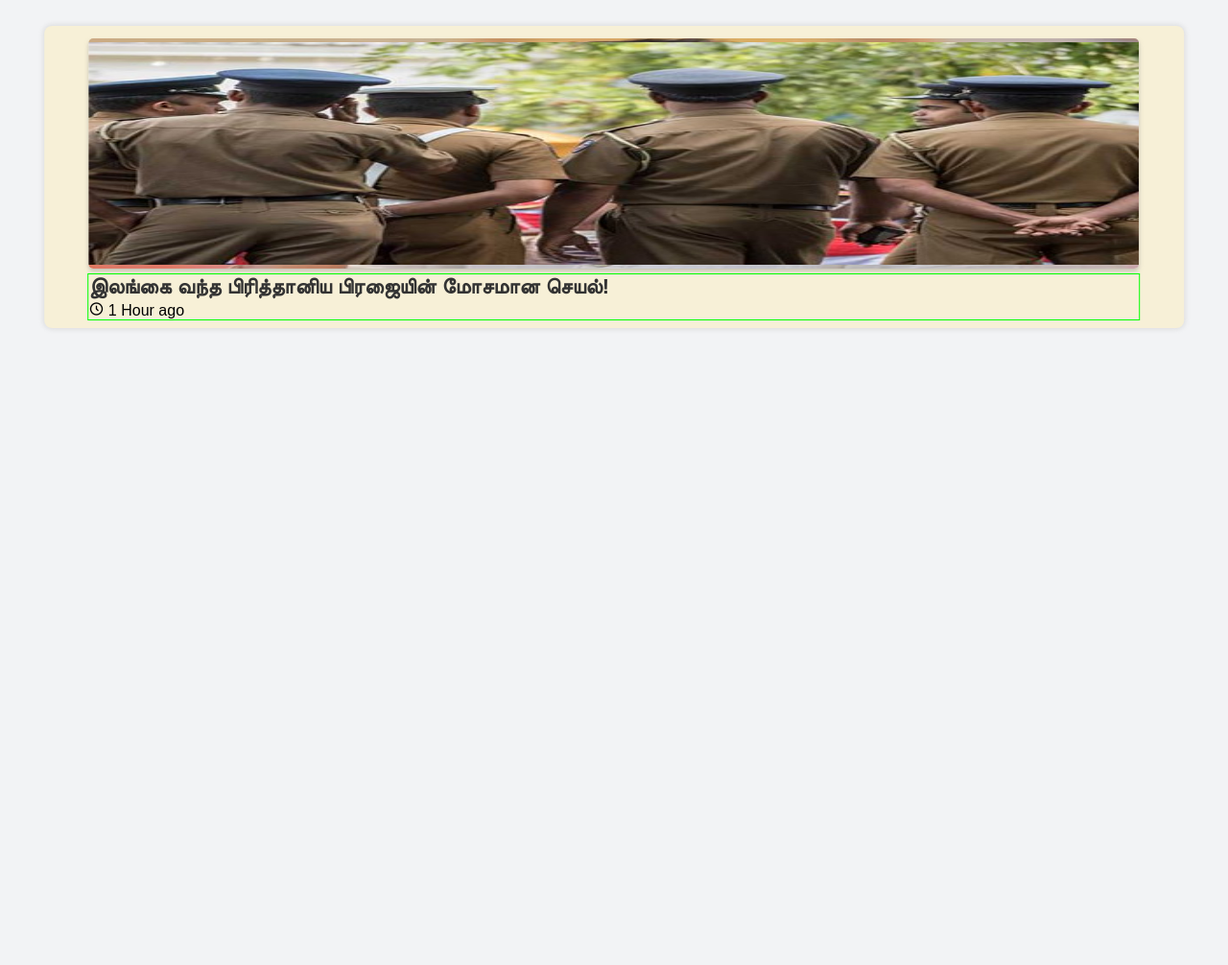
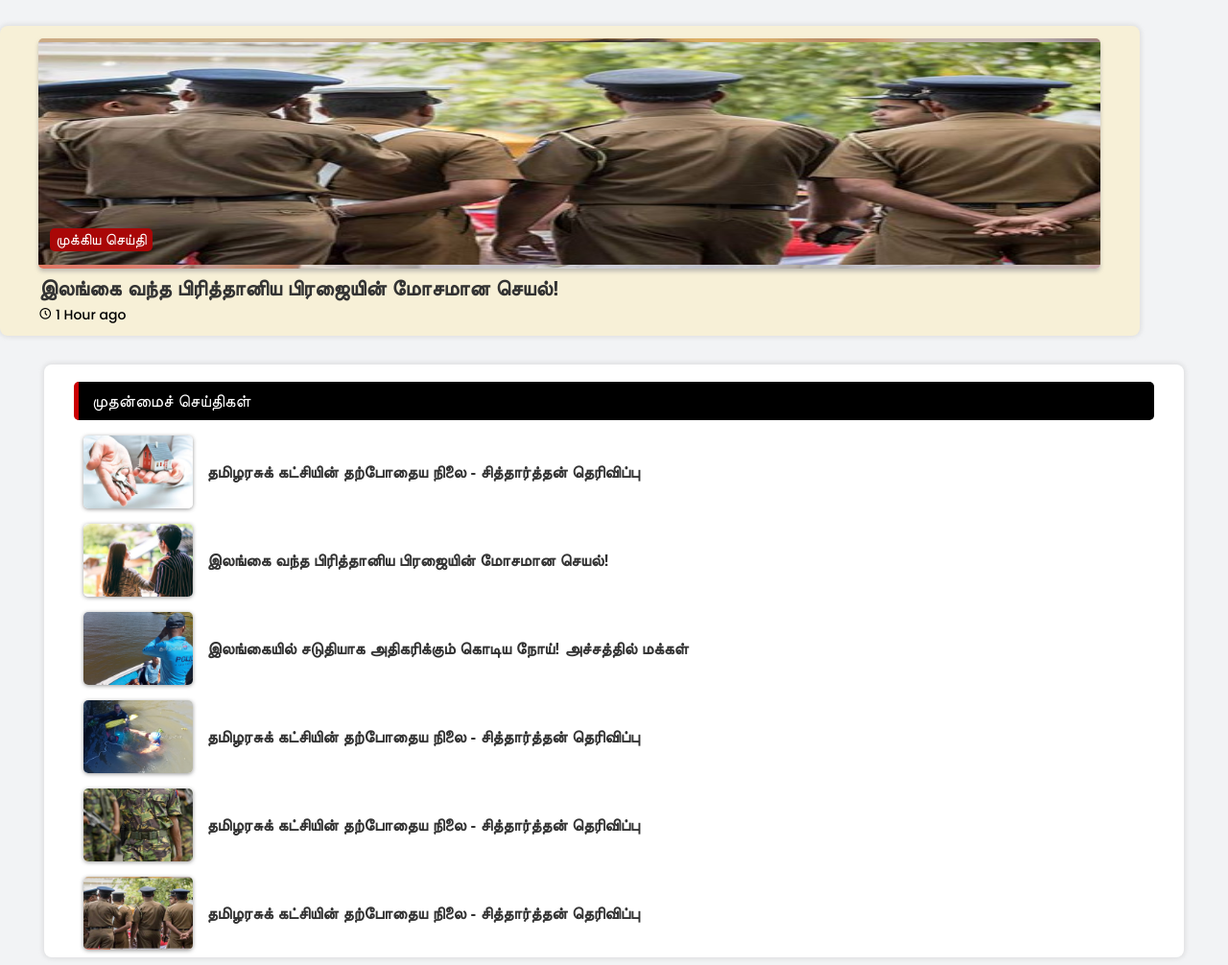
Before and after one commit to Controluser/ceylon_voice, a plain HTML site: page index.html in a window 1280 px wide. Shown: the part 94-1100 px from the top of the page at 96% size. Before the commit the page ends 800 px from the top, so only its background shows below. Drawn offline with nearby package versions, Linux system fonts and the light colour scheme; a web font is replaced by a local one.

Commit message:
Home Page Pending

```diff
--- a/css/style.css
+++ b/css/style.css
@@ -1,5 +1,9 @@
 @import url('https://fonts.googleapis.com/css2?family=Mukta+Malar:wght@400;500;600;700&family=Noto+Sans+Tamil:wght@100..900&family=Poppins:ital,wght@0,300;0,400;0,500;0,600;0,700;1,400&display=swap');
 
+:root {
+  --main-color: #A90707;
+  --post-title: #333333;
+}
 * {
   margin: 0;
   padding: 0;
@@ -14,15 +18,15 @@ body {
 }
 
 /*Home page Styles*/
-
+/*Menu and Nav Bars*/
 .menu-bar {
   width: 100%;
   height: 56px;
-  background: rgba(202, 0, 2, 1);
+  background: var(--main-color);
   display: flex;
   justify-content: space-between;
   align-items: center;
-  border-bottom: 1px solid rgba(255, 255, 255, 1);
+  border-bottom: 1px solid #FFFFFF;
 }
 
 .menu-bar .menu-icon {
@@ -57,18 +61,23 @@ body {
 .nav-bar nav li a {
   color: rgba(255, 255, 255, 1);
   text-decoration: none;
+  font-weight: 500;
 }
 
+main section {
+  display: flex;
+  flex-direction: column;
+  align-items: center;
+}
+/*Main Content*/
+/*IMPORTANT NEWS*/
 .important-news {
   width: 92%;
   min-height: 300px;
   margin-top: 30px;
   padding: 3px 5px 8px;
   background: rgba(247, 240, 215, 1);
-  position: relative;
   border-radius: 8px;
-  left: 50%;
-  transform: translateX(-50%);
   display: flex;
   flex-direction: column;
   align-items: center;
@@ -76,37 +85,162 @@ body {
 }
 
 .important-news .feature-image-container img {
-  /*display: none;*/
   width: 100%;
   height: 100%;
   border-radius: 5px;
- /* position: relative;
-  left: 50%;
-  transform: translateX(-50%);
-  margin-top: 10px;
-  border-radius: 5px;*/
 }
 
 .important-news .feature-image-container {
-  width: 93%;
+  width: 94%;
   height: 240px;
-  margin: 10px 0 5px 0;
-  box-shadow: 0 3px 4px rgba(153, 153, 153, .5);
+  margin: 10px 0 8px 0;
+  box-shadow: 0 3px 4px rgba(153, 153, 153, .6);
+  border-radius: 5px;
+  position: relative;
+}
+.important-news .feature-image-container .imp-news {
+  position: absolute;
+  background: var(--main-color);
+  color: #FFFFFF;
+  font-weight: 500;
+  padding: 3px 6px;
+  bottom: 18px;
+  left: 12px;
   border-radius: 5px;
 }
 
-.imp-news-data-container .post-title h1 {
+.imp-news-data-container .post-title a {
   font-weight: 700;
   color: rgba(51, 51, 51, 1);
   font-size: 22px;
   line-height: 25px;
+  text-decoration: none
 }
 .imp-news-data-container .post-title {
   width: 95%;
-  margin-bottom: 3px;
+  margin-bottom: 5px;
 }
 
 .imp-news-data-container  {
-  border: 1px solid #0f0;
-  width: 93%;
+  width: 94%;
 }
+
+.imp-news-data-container .time-posted {
+  font-family: 'Poppins', sans-serif;
+  font-weight: 500;
+  font-size: 14px;
+  margin-bottom: 3px;
+}
+/*ROW POSTS*/
+.row-posts {
+  width: 92%;
+  min-height: 500px;
+  margin-top: 30px;
+  padding: 3px 5px 8px;
+  background: rgba(255, 255, 255, 1);
+  border-radius: 8px;
+  box-shadow: 0 0px 4px 2px rgba(153, 153, 153, .2);
+  display: flex;
+  flex-direction: column;
+  align-items: center;
+}
+
+.row-posts .row-posts-cat {
+  width: 94%;
+  height: 40px;
+  background: #000000;
+  border-left: 5px solid rgba(202, 0, 2, 1);
+  border-radius: 5px;
+  margin-top: 15px;
+  display: flex;
+  align-items: center;
+  padding-left: 14px;
+}
+
+.row-posts .row-posts-cat h3 {
+  color: rgba(255, 255, 255, 1);
+  font-weight: 500;
+  font-size: 18px;
+}
+
+.row-posts .row-post {
+  height: 76px;
+  width: 94%;
+  display: flex;
+  margin-top: 16px;
+  align-items: center;
+}
+
+.row-posts .row-post .featured-image {
+  width: 114px;
+  height: 76px;
+  border-radius: 5px;
+  margin-right: 15px;
+  box-shadow: 0 1px 4px rgba(153, 153, 153, 1);
+
+}
+
+.row-posts .row-post .featured-image img {
+  width: 100%;
+  height: 100%;
+  border-radius: 5px;
+}
+
+.row-posts .row-post .row-post-title {
+  width: calc(94% - 114px);
+  line-height: 25px;
+}
+
+.row-posts .row-post .row-post-title a {
+  color: var(--post-title);
+  text-decoration: none;
+  font-weight: 600;
+  font-size: 17px;
+  line-height: 10px;
+  transition: all ease .5s;
+}
+
+.row-posts .row-post .row-post-title a:hover {
+  color: var(--main-color);
+}
+
+/* RECENT POSTS */
+.recent-posts {
+  width: 92%;
+  min-height: 500px;
+  margin-top: 30px;
+  padding: 3px 5px 8px;
+  background: rgba(255, 255, 255, 1);
+  border-radius: 8px;
+  box-shadow: 0 0px 4px 2px rgba(153, 153, 153, .2);
+  display: flex;
+  flex-direction: column;
+  align-items: center;
+}
+
+.recent-posts .recent-posts-cat {
+  width: 94%;
+  height: 40px;
+  background: #000000;
+  border-radius: 5px;
+  margin-top: 15px;
+  display: flex;
+  align-items: center;
+}
+
+.recent-posts .recent-posts-cat a {
+  display: inline-block;
+  color: rgba(255, 255, 255, 1);
+  font-weight: 500;
+  font-size: 18px;
+  margin-right: 12px;
+  text-decoration: none;
+
+}
+
+.recent-posts .recent-posts-cat .selected {
+  background: var(--main-color);
+  padding: 6.5px 12px;
+  border-radius: 5px 0 0 5px;
+
+}
--- a/index.html
+++ b/index.html
@@ -10,6 +10,7 @@
 </head>
 
 <body>
+  <header>
     <div class="menu-bar">
       <div id="logo">
         <img src="assets/logo.svg" alt="" width="225px">
@@ -24,19 +25,96 @@
         <li><a href="#">கிசுகிசு</a></li>
       </nav>
     </div>
+  </header>
+  <main>
     <div class="important-news">
       <div class="feature-image-container">
+        <span class="imp-news">முக்கிய செய்தி</span>
         <img src="assets/pic1.jpeg" alt="">
       </div>
       <div class="imp-news-data-container">
         <div class="post-title">
-        <h1>இலங்கை வந்த பிரித்தானிய பிரஜையின் மோசமான செயல்!</h1>
+          <a href="#">இலங்கை வந்த பிரித்தானிய பிரஜையின் மோசமான செயல்!</a>
         </div>
         <div class="time-posted">
           <p><i class='bx bx-time-five'></i> 1 Hour ago</p>
         </div>
       </div>
     </div>
+    <!--ROW SECTION-->
+    <section>
+      <div class="row-posts">
+        <div class="row-posts-cat">
+          <h3>முதன்மைச் செய்திகள்</h3>
+        </div>
+
+        <div class="row1-post row-post">
+          <div class="featured-image">
+            <img src="assets/pic5.jpeg" alt="">
+          </div>
+          <div class="row-post-title">
+            <a href="#">தமிழரசுக் கட்சியின் தற்போதைய நிலை - சித்தார்த்தன் தெரிவிப்பு</a>
+          </div>
+        </div>
+
+        <div class="row-post">
+          <div class="featured-image">
+            <img src="assets/pic4.jpeg" alt="">
+          </div>
+          <div class="row-post-title">
+            <a href="#">இலங்கை வந்த பிரித்தானிய பிரஜையின் மோசமான செயல்!</a>
+          </div>
+        </div>
+
+        <div class="row-post">
+          <div class="featured-image">
+            <img src="assets/pic3.jpeg" alt="">
+          </div>
+          <div class="row-post-title">
+            <a href="#">இலங்கையில் சடுதியாக அதிகரிக்கும் கொடிய நோய்! அச்சத்தில் மக்கள்</a>
+          </div>
+        </div>
+
+        <div class="row-post">
+          <div class="featured-image">
+            <img src="assets/pic2.jpeg" alt="">
+          </div>
+          <div class="row-post-title">
+            <a href="#">தமிழரசுக் கட்சியின் தற்போதைய நிலை - சித்தார்த்தன் தெரிவிப்பு</a>
+          </div>
+        </div>
+
+        <div class="row-post">
+          <div class="featured-image">
+            <img src="assets/pic6.jpeg" alt="">
+          </div>
+          <div class="row-post-title">
+            <a href="#">தமிழரசுக் கட்சியின் தற்போதைய நிலை - சித்தார்த்தன் தெரிவிப்பு</a>
+          </div>
+        </div>
+
+        <div class="row-post">
+          <div class="featured-image">
+            <img src="assets/pic1.jpeg" alt="">
+          </div>
+          <div class="row-post-title">
+            <a href="#">தமிழரசுக் கட்சியின் தற்போதைய நிலை - சித்தார்த்தன் தெரிவிப்பு</a>
+          </div>
+        </div>
+      </div>
+    </section>
+    <!--RECENT POSTS-->
+    <section>
+      <div class="recent-posts">
+        <div class="recent-posts-cat">
+          <a href="#" class="selected">அண்மைச் செய்திகள்</a>
+          <a href="#">பிரபலமானவை</h3>
+        </div>
+      </div>
+    </section>
+
+  </main>
+
   <script src="js/main.js"></script>
 
 </body>
```
Also changed, not shown: assets/pic6.jpeg (added). Lines whose indentation alone changed are shown as unchanged.
